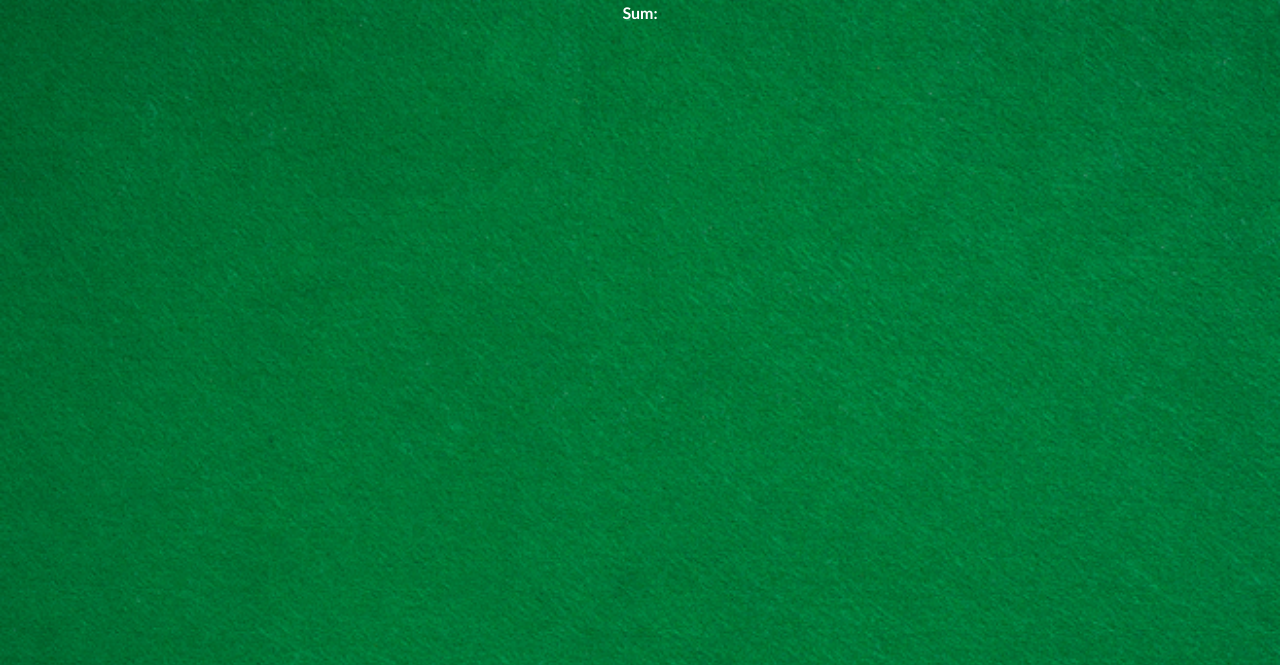
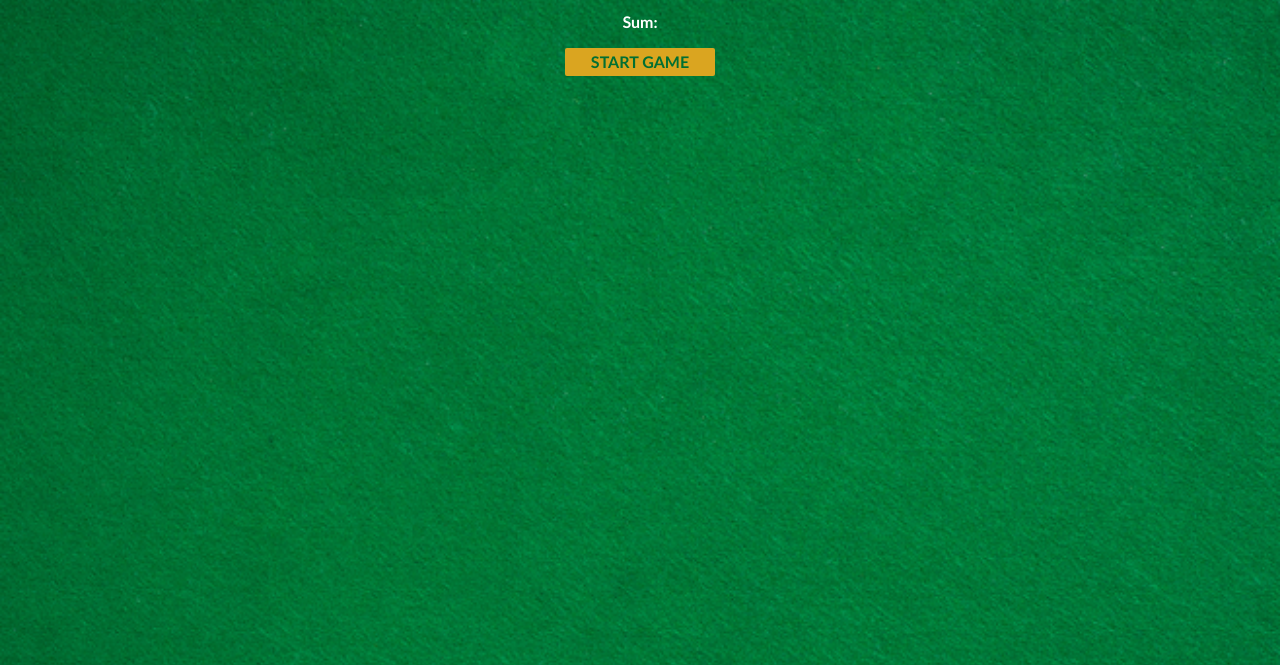
Before and after one commit to patrikkusnir1/blackjack, a plain HTML site: page index.html in a window 1280 px wide. Shown: the part 135-800 px from the top of the page. Drawn offline with nearby package versions, Linux system fonts and the light colour scheme.

Commit message:
add start button, style it, and make it functional

```diff
--- a/index.css
+++ b/index.css
@@ -1,4 +1,3 @@
-/* Complete the CSS styling according to the provided design */
 body {
   font-family: 'Trebuchet MS', 'Lucida Sans Unicode', 'Lucida Grande', 'Lucida Sans', Arial, sans-serif;
   background-image: url("images/table.png");
@@ -8,7 +7,6 @@ body {
   font-weight: bold;
 }
 
-
 h1 {
   color: goldenrod;
 }
@@ -16,3 +14,22 @@ h1 {
 #message-el {
   font-style: italic;
 }
+
+/*
+3. Style the button according to the provided design
+text color - #016f32
+width      - 150px
+background - goldenrod
+ */
+
+button {
+  color: #016f32;
+  width: 150px;
+  background-color: goldenrod;
+  border: none;
+  padding-top: 5px;
+  padding-bottom: 5px;
+  font-weight: bold;
+  border-radius: 2px;
+
+}
--- a/index.html
+++ b/index.html
@@ -1,8 +1,7 @@
 <html>
 
 <head>
-  <!-- link to css -->
-  <!-- <link rel="stylesheet" href="https://cdnjs.cloudflare.com/ajax/libs/normalize/8.0.1/normalize.css"> -->
+  <link rel="stylesheet" href="https://cdnjs.cloudflare.com/ajax/libs/normalize/8.0.1/normalize.css">
   <link rel="stylesheet" href="index.css">
 </head>
 
@@ -11,6 +10,9 @@
   <p id="message-el">Want to play a round?</p>
   <p>Cards: </p>
   <p>Sum: </p>
+    <!-- 1. Create a button that says START GAME.
+    Make it call a startGame() function when clicked -->
+  <button onclick="startGame()">START GAME</button>
   <script src="index.js"></script>
 </body>
 
--- a/index.js
+++ b/index.js
@@ -3,10 +3,12 @@ let secondCard = 4;
 let sum = firstCard + secondCard;
 let hasBlackjack = false;
 let isAlive = true;
-// 1. Declare a variable called message and assign its value to an empty string
 let message = "";
 
-// 2. Reassign the message variable to the string we're logging out
+// 2. Create a startGame() function. Move the conditional
+// below (line 11-20) inside the body of the function.
+
+function startGame() {
   if (sum <= 20) {
     message = "Do you want to draw a new card? 🙂";
   } else if (sum === 21) {
@@ -16,6 +18,5 @@ if (sum <= 20) {
     message = "You're out of the game! 😭";
     isAlive = false;
   }
-
-// 3. Log it out!
-console.log(message)
+  console.log(message);
+}
```
Lines whose indentation alone changed are shown as unchanged.
